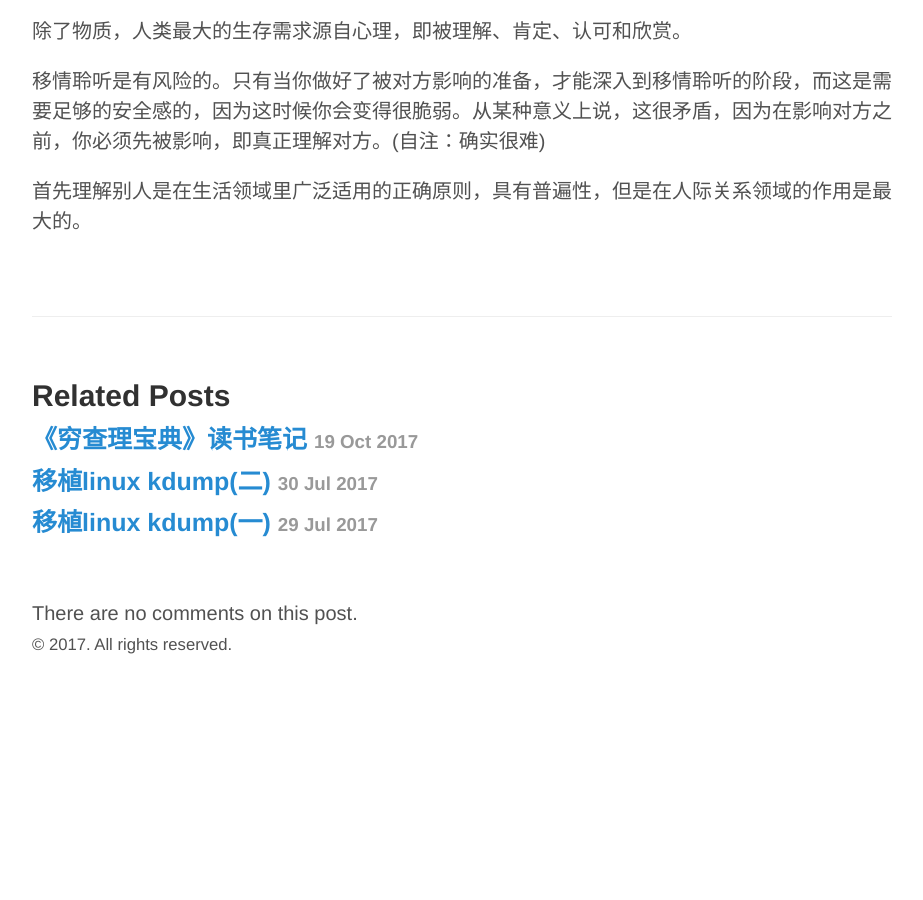
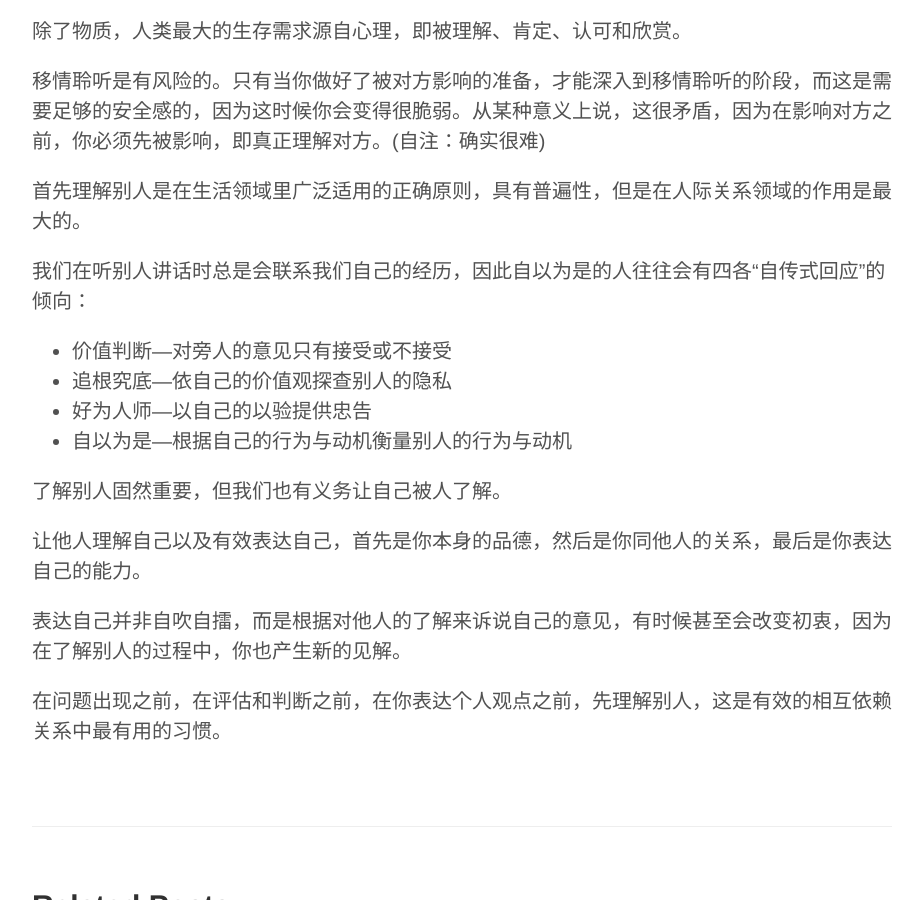
Before and after one commit to bupt075225/bupt075225.github.io, a Jekyll site: the page built from _posts/2017-11-06-《高效能人士的七个习惯》读书笔记.md, in a window 1280 px wide and 900 px high, scrolled down 13398 px. Shown: the whole window, without its empty margins (178-1101 px from the left). Built offline with Jekyll 4.4.1, drawn with Linux system fonts in a browser that asks for light colours; our own code applies the rules of GitHub Pages for plain Markdown files; a script that is not in the unit is left out; before the commit the page ends 14056 px from its top, so only the background shows below that.

Commit message:
update article

```diff
--- a/_posts/2017-11-06-《高效能人士的七个习惯》读书笔记.md
+++ b/_posts/2017-11-06-《高效能人士的七个习惯》读书笔记.md
@@ -400,3 +400,18 @@
 移情聆听是有风险的。只有当你做好了被对方影响的准备，才能深入到移情聆听的阶段，而这是需要足够的安全感的，因为这时候你会变得很脆弱。从某种意义上说，这很矛盾，因为在影响对方之前，你必须先被影响，即真正理解对方。(自注：确实很难)
 
 首先理解别人是在生活领域里广泛适用的正确原则，具有普遍性，但是在人际关系领域的作用是最大的。
+
+我们在听别人讲话时总是会联系我们自己的经历，因此自以为是的人往往会有四各“自传式回应”的倾向：
+
+* 价值判断—对旁人的意见只有接受或不接受
+* 追根究底—依自己的价值观探查别人的隐私
+* 好为人师—以自己的以验提供忠告
+* 自以为是—根据自己的行为与动机衡量别人的行为与动机
+
+了解别人固然重要，但我们也有义务让自己被人了解。
+
+让他人理解自己以及有效表达自己，首先是你本身的品德，然后是你同他人的关系，最后是你表达自己的能力。
+
+表达自己并非自吹自擂，而是根据对他人的了解来诉说自己的意见，有时候甚至会改变初衷，因为在了解别人的过程中，你也产生新的见解。
+
+在问题出现之前，在评估和判断之前，在你表达个人观点之前，先理解别人，这是有效的相互依赖关系中最有用的习惯。
```
